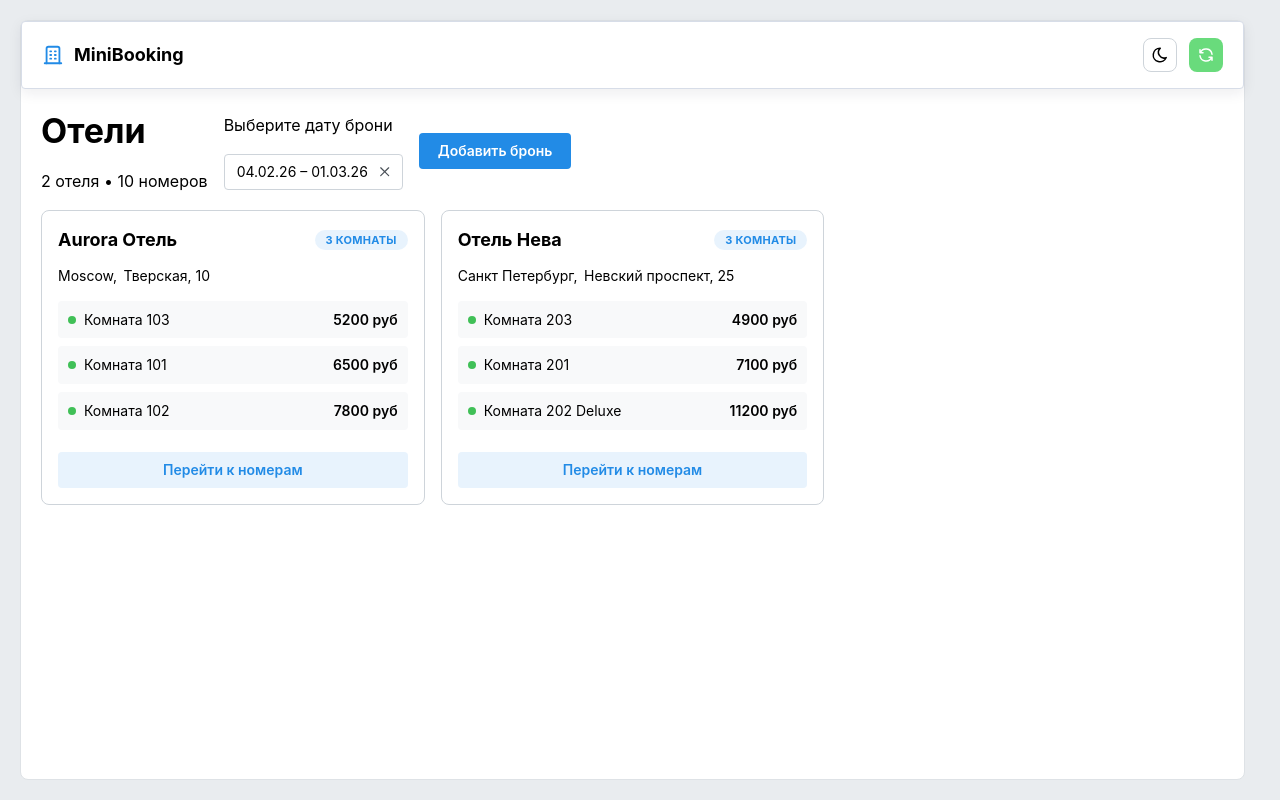
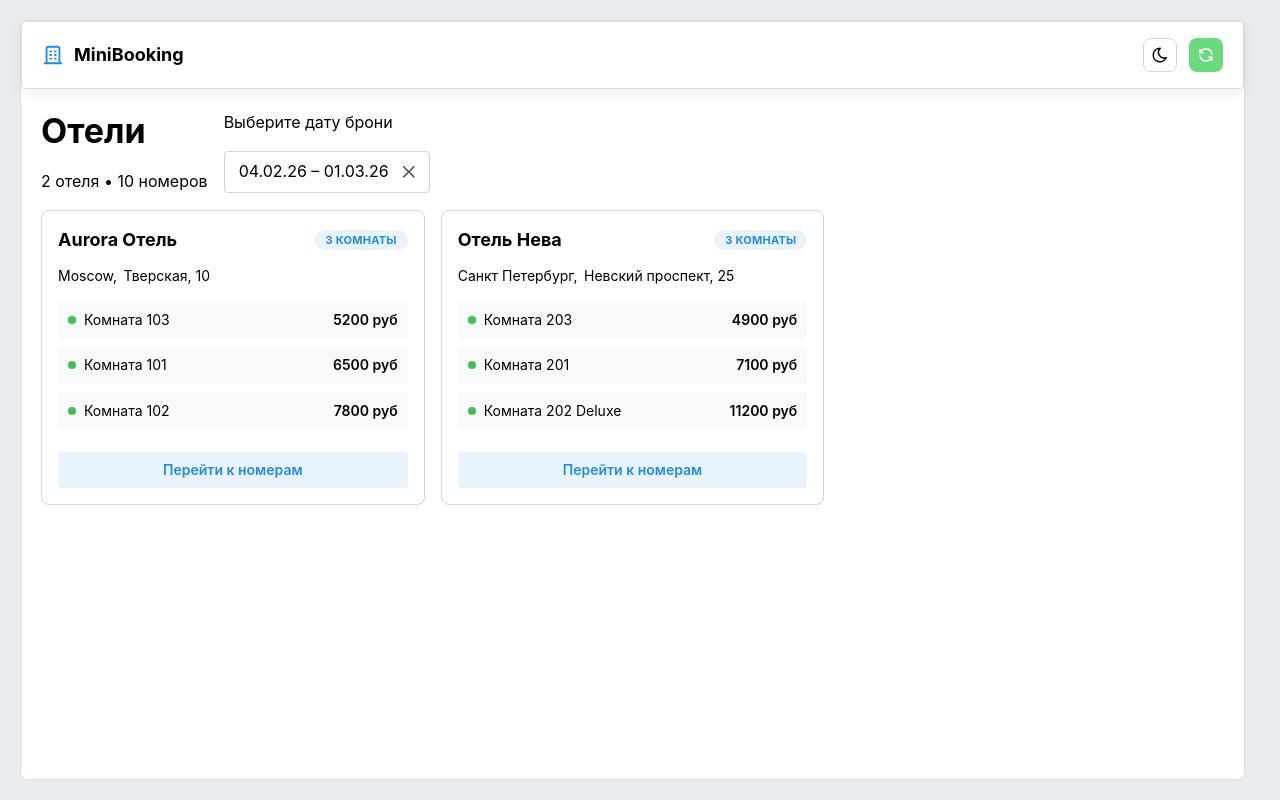
Before and after one commit to ivatra/mini_booking, a React (Vite) app in the folder apps/web/: page / in a window 1280 px wide. Built offline with nearby package versions, Linux system fonts and the light colour scheme.

Commit message:
style (web rooms page header date): closer to hotels title

```diff
--- a/apps/web/src/ui/RoomsPageHeader.module.css
+++ b/apps/web/src/ui/RoomsPageHeader.module.css
@@ -4,9 +4,8 @@
 
 .m__row {
   display: flex;
-  justify-content: space-between;
   align-items: flex-end;
-  gap: var(--mantine-spacing-md);
+  gap: calc(var(--mantine-spacing-lg) * 2);
 }
 
 .m__meta {
--- a/apps/web/src/ui/RoomsPageHeader.tsx
+++ b/apps/web/src/ui/RoomsPageHeader.tsx
@@ -1,4 +1,4 @@
-import { Button, Group, Paper, Stack, Text, Title } from "@mantine/core";
+import { Group, Paper, Stack, Text, Title } from "@mantine/core";
 import { DatePickerInput } from "@mantine/dates";
 
 import classes from "./RoomsPageHeader.module.css";
@@ -18,11 +18,10 @@ const RoomsPageHeader = () => {
           <Text className={classes.mSubtitle}>2 отеля • 10 номеров</Text>
         </Stack>
 
-        <Group className={classes.mActions}>
         <Stack className={classes.mDate}>
           <Text className={classes.mDateLabel}>Выберите дату брони</Text>
-
           <DatePickerInput
+            size="md"
             aria-label="Выберите диапазон дат"
             type="range"
             value={["2026-02-04", "2026-03-01"]}
@@ -31,13 +30,6 @@ const RoomsPageHeader = () => {
             classNames={{ input: classes.mDateInput }}
           />
         </Stack>
-
-          <Button
-            className={classes.mAddButton}
-            classNames={{ label: classes.mAddButtonLabel }}>
-            Добавить бронь
-          </Button>
-        </Group>
       </Group>
     </Paper>
   );
```
Lines whose indentation alone changed are shown as unchanged.
